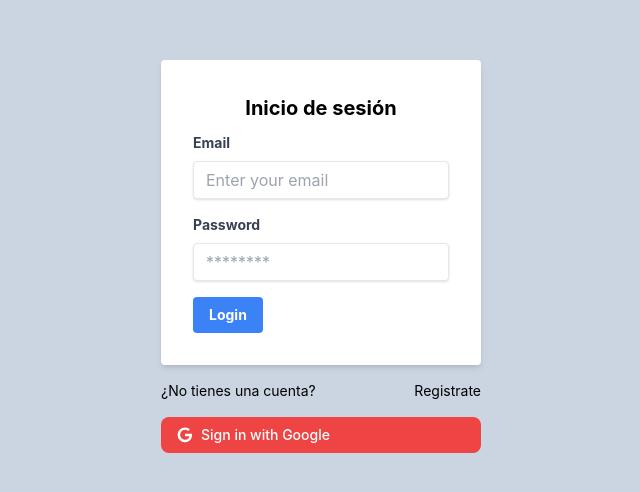
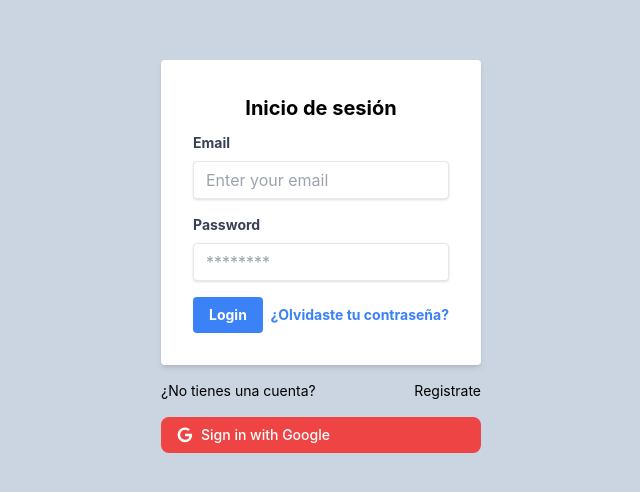
Before and after one commit to FrankHup/react-firebase-app, a React (Create React App) app: page /login in a window 1280 px wide. Shown: the part 140-632 px from the top of the page, without its empty margins (319-959 px from the left). Built offline with nearby package versions, Linux system fonts and the light colour scheme; no server answers.

Commit message:
password-change

```diff
--- a/src/components/Login.js
+++ b/src/components/Login.js
@@ -6,7 +6,7 @@
 export function Login() {
   const [user, setUser] = useState({ name: "", email: "" });
 
-  const { login, loginWithGoogle } = useAuth();
+  const { login, loginWithGoogle, resetPassword } = useAuth();
   const navigate = useNavigate();
   const [error, setError] = useState();
 
@@ -40,6 +40,17 @@
     alert("Hubo un error al iniciar sesión con Google.");
   };
 
+  const handleResetPassword=async()=>{
+    if (!user.email) return setError("Favor introducir solo tu correo para el cambio de contraseña");
+     try{
+    await resetPassword(user.email);
+    setError("Se ha enviado un link a tu correo para que cambies tu contraseña ");
+    } catch (error){
+        setError(error.message);
+
+    }
+
+  }
   return (
     <div className="w-full max-w-xs m-auto">
       {error && <Alert message={error} type="error" />}
@@ -82,10 +93,13 @@
             onChange={handleChange}
           />
         </div>
-
+        <div className="flex items-center justify-between">
         <button className="bg-blue-500 hover:bg-blue-700 text-white text-sm font-bold py-2 px-4 rounded focus:outline-none focus: shadow-outline">
           Login
         </button>
+
+          <a href="#" className="inline-block align-baseline font-bold text-sm text-blue-500 hover:text-blue-800" onClick={handleResetPassword}>¿Olvidaste tu contraseña?</a>
+          </div>
       </form>
       <p className="my-4 text-sm flex justify-between">¿No tienes una cuenta?<Link to='/register'className="hover:text-blue-500">Registrate</Link></p>
       <button
--- a/src/context/AuthContext.js
+++ b/src/context/AuthContext.js
@@ -6,6 +6,7 @@
   signOut,
   GoogleAuthProvider,
   signInWithPopup,
+  sendPasswordResetEmail
 } from "firebase/auth";
 import { auth } from "../Firebase";
 
@@ -33,6 +34,8 @@
   return signInWithPopup(auth, googleProvider)
  }
 
+ const resetPassword=(email)=>sendPasswordResetEmail(auth,email);
+
   useEffect(() => {
     onAuthStateChanged(auth, (currentUser) => {
       setUser(currentUser);
@@ -41,7 +44,7 @@
   }, []);
 
   return (
-    <AuthContext.Provider value={{ signup, login, user, logout, loading, loginWithGoogle }}>
+    <AuthContext.Provider value={{ signup, login, user, logout, loading, loginWithGoogle, resetPassword }}>
       {children}
     </AuthContext.Provider>
   );
```
